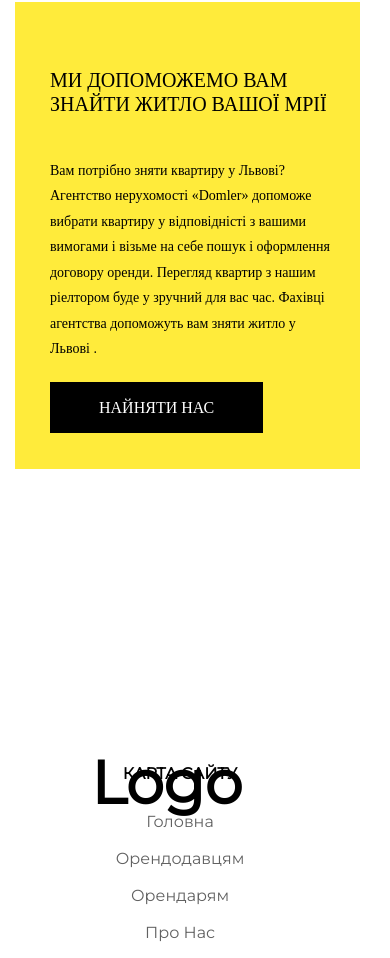
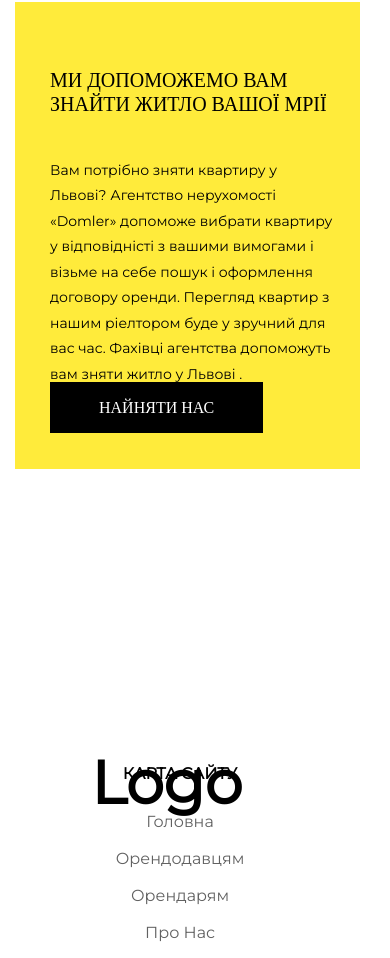
Before and after one commit to AndrewHomtsiy/Letarget, a plain HTML site: page index.html in a window 390 px wide. Shown: the part 3560-4518 px from the top of the page. Drawn offline with nearby package versions, Linux system fonts and the light colour scheme.

Commit message:
Update media.css

```diff
--- a/css/media.css
+++ b/css/media.css
@@ -361,7 +361,7 @@ h5.bottomyellow {
     background-color: #ffeb3b;
 }
 .lastbox p {
-    font-family: Monsterrat;
+    font-family: Montserrat;
     margin-top: 40px;
     margin-bottom: 0px;
     width: 286px;
```
